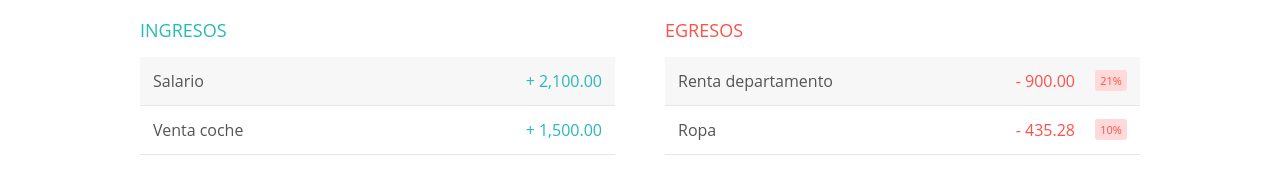
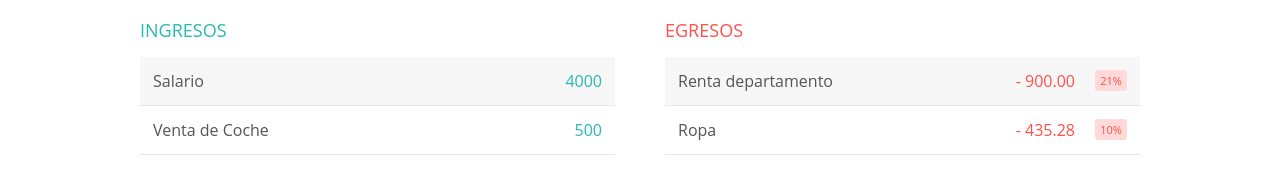
Before and after one commit to cfdavilal/presupuesto_app, an Angular app: page / in a window 1280 px wide. Shown: the part 436-630 px from the top of the page. Built offline with nearby package versions, Linux system fonts and the light colour scheme.

Commit message:
Listado de ingresos

```diff
--- a/src/app/ingreso/ingreso.component.html
+++ b/src/app/ingreso/ingreso.component.html
@@ -1,25 +1,13 @@
 <div class="ingreso">
   <h2 class="ingreso_titulo">Ingresos</h2>
-
-  <div class="elemento limpiarEstilos">
-    <div class="elemento_descripcion">Salario</div>
+  <!-- Recorrido con ngFor -->
+  <div class="elemento limpiarEstilos" *ngFor="let ingreso of ingresos">
+    <div class="elemento_descripcion">{{ingreso.descripcion}} </div>
     <div class="right limpiarEstilos">
-      <div class="elemento_valor">+ 2,100.00</div>
+      <div class="elemento_valor">{{ingreso.valor}} </div>
       <div class="elemento_eliminar">
         <button class="elemento_eliminar--btn">
-          <i class="ion-ios-close-outline"></i>
-        </button>
-      </div>
-    </div>
-  </div>
-
-  <div class="elemento limpiarEstilos">
-    <div class="elemento_descripcion">Venta coche</div>
-    <div class="right limpiarEstilos">
-      <div class="elemento_valor">+ 1,500.00</div>
-      <div class="elemento_eliminar">
-        <button class="elemento_eliminar--btn">
-          <i class="ion-ios-close-outline"></i>
+          <i class="ion-ios-close-outline" (click)="eliminarRegistro(ingreso)"></i>
         </button>
       </div>
     </div>
--- a/src/app/ingreso/ingreso.component.ts
+++ b/src/app/ingreso/ingreso.component.ts
@@ -1,4 +1,6 @@
 import { Component, OnInit } from '@angular/core';
+import { Ingreso } from './ingreso.model';
+import { IngresoServicio } from './ingreso.service';
 
 @Component({
   selector: 'app-ingreso',
@@ -7,9 +9,17 @@
 })
 export class IngresoComponent implements OnInit {
 
-  constructor() { }
+  ingresos: Ingreso[] = []
+
+  constructor(private ingresoServicio: IngresoServicio) { }
 
   ngOnInit(): void {
+    this.ingresos = this.ingresoServicio.ingresos
   }
 
+  eliminarRegistro(ingreso: Ingreso){
+    this.ingresoServicio.eliminar(ingreso)
+  }
+
+
 }
--- a/src/app/ingreso/ingreso.service.ts
+++ b/src/app/ingreso/ingreso.service.ts
@@ -6,4 +6,8 @@
     new Ingreso('Venta de Coche', 500),
   ];
 
+  eliminar(ingreso: Ingreso) {
+    const indice: number = this.ingresos.indexOf(ingreso);
+    this.ingresos.splice(indice, 1)
+  }
 }
```
